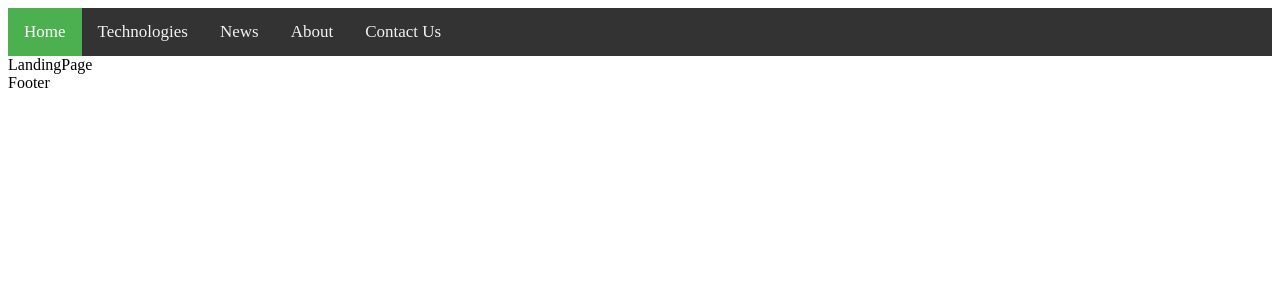
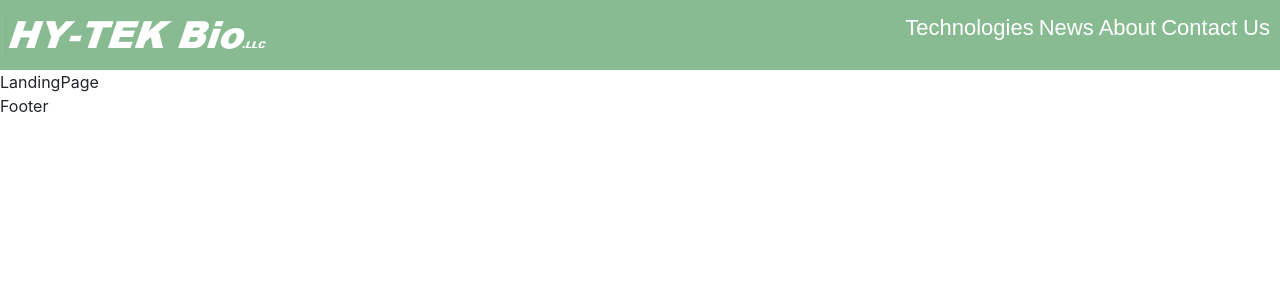
Before and after one commit to jake-engel/hytek-bio-web, a React app: page / in a window 1280 px wide. Shown: the top 300 px of the page. Built offline with nearby package versions, Linux system fonts and the light colour scheme.

Commit message:
Added bootstrap and updated header component

```diff
--- a/package.json
+++ b/package.json
@@ -53,7 +53,9 @@
     "build": "node scripts/build.js"
   },
   "babel": {
-    "presets": ["react-app"]
+    "presets": [
+      "react-app"
+    ]
   },
   "eslintConfig": {
     "extends": "react-app"
--- a/public/index.html
+++ b/public/index.html
@@ -8,6 +8,7 @@
       manifest.json provides metadata used when your web app is added to the
       homescreen on Android. See https://developers.google.com/web/fundamentals/engage-and-retain/web-app-manifest/
     -->
+    <link rel="stylesheet" href="https://maxcdn.bootstrapcdn.com/bootstrap/4.0.0/css/bootstrap.min.css" integrity="sha384-Gn5384xqQ1aoWXA+058RXPxPg6fy4IWvTNh0E263XmFcJlSAwiGgFAW/dAiS6JXm" crossorigin="anonymous">
     <link rel="manifest" href="%PUBLIC_URL%/manifest.json">
     <link rel="shortcut icon" href="%PUBLIC_URL%/favicon.ico">
     <!--
--- a/src/components/Header/Header.js
+++ b/src/components/Header/Header.js
@@ -1,16 +1,16 @@
 import React from 'react';
 import { Link } from 'react-router-dom';
 
-const HEADER_LINKS = ['Home', 'Technologies', 'News', 'About', 'Contact Us'];
+const HEADER_LINKS = ['Technologies', 'News', 'About', 'Contact Us'];
 
 const Header = () => {
   const renderLinks = () => {
     return HEADER_LINKS.map(link => {
       return (
         <Link
-          className={link === 'Home' ? 'active' : ''}
+          to={'/' + link.replace(/\s/g, '').toLowerCase()}
+          className="navbar-link-items"
           key={link}
-          to={'/' + link.replace(/\s/g, '').toLowerCase()}
         >
           {link}
         </Link>
@@ -18,7 +18,19 @@ const Header = () => {
     });
   };
 
-  return <div className="topnav">{renderLinks()}</div>;
+  return (
+    <div className="navbar-hytek">
+      <div className="navbar-hytek-logo">
+        <Link to="/">
+          <img src="logo.png" alt="" />
+        </Link>
+      </div>
+      <div className="navbar-hytek-logo" />
+      <div className="navbar-links">
+        <ul id="navbar-links">{renderLinks()}</ul>
+      </div>
+    </div>
+  );
 };
 
 export default Header;
--- a/src/components/Header/Header.scss
+++ b/src/components/Header/Header.scss
@@ -1,27 +1,44 @@
-/* Add a black background color to the top navigation */
-.topnav {
-  background-color: #333;
-  overflow: hidden;
+.navbar-hytek {
+  height: 70px;
+  background: #88bb92;
+  padding: 0px 5px;
+  display: flex;
+  align-items: center;
+  position: relative;
+  justify-content: space-between;
+  font-family: 'Montserrat', sans-serif;
+  font-weight: 500;
 }
 
-/* Style the links inside the navigation bar */
-.topnav a {
-  float: left;
-  color: #f2f2f2;
-  text-align: center;
-  padding: 14px 16px;
-  text-decoration: none;
-  font-size: 17px;
+.navbar-hytek-logo img {
+  position: center;
+  left: 0;
+  height: 50px;
 }
 
-/* Change the color of links on hover */
-.topnav a:hover {
-  background-color: #ddd;
-  color: black;
+ul#navbar-links li {
+  display: inline;
+  padding: 0px 10px;
 }
 
-/* Add a color to the active/current link */
-.topnav a.active {
-  background-color: #4caf50;
+.navbar-link-items {
   color: white;
+  font-size: 22px;
+  transition: color 0.3s ease;
+  text-decoration: none;
+  margin-right: 5px;
+  &:hover {
+    color: #3d6c39;
+    text-decoration: none;
+  }
+  &:focus {
+    text-decoration: none;
+    outline: none;
+    color: #3d6c39;
+  }
 }
+
+.navbar-link-items.active {
+  color: #3d6c39;
+  border-bottom: 2px solid #3d6c39;
+}
```
Also changed, not shown: public/logo.png (added).
